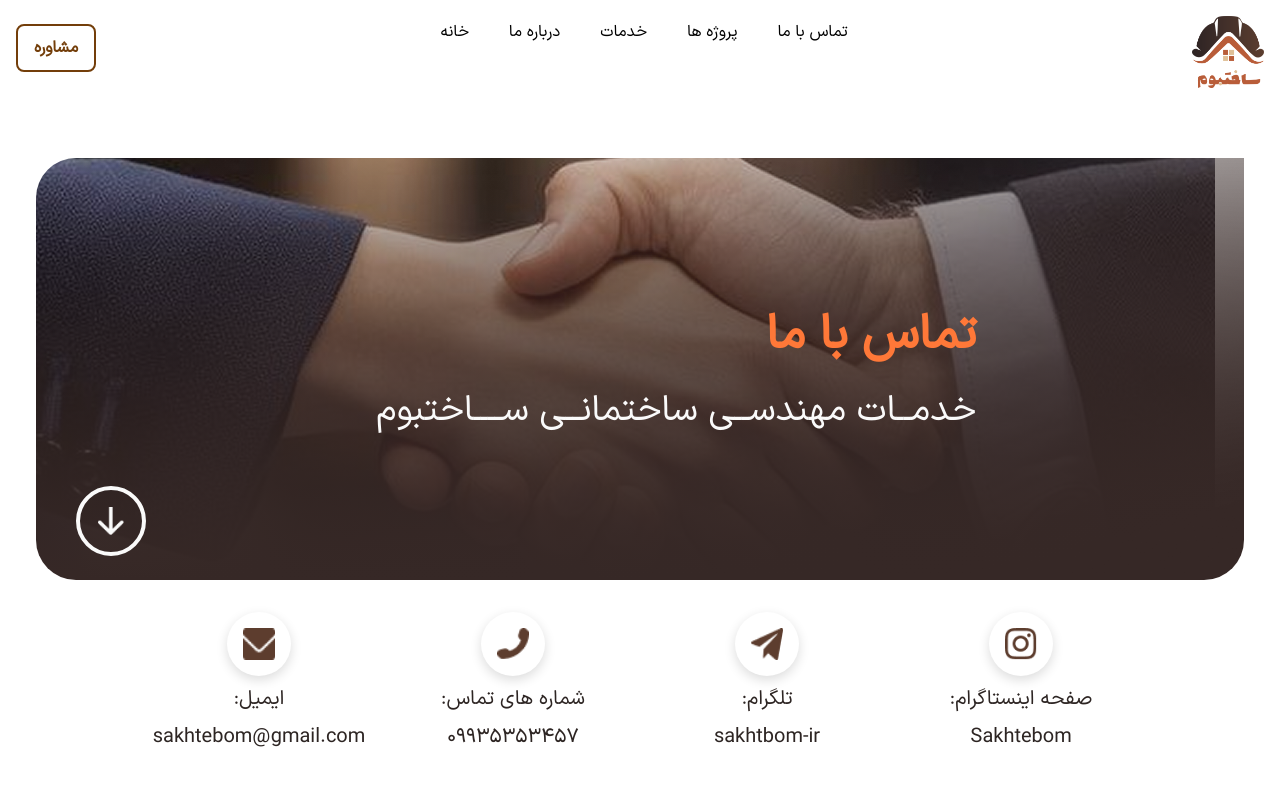
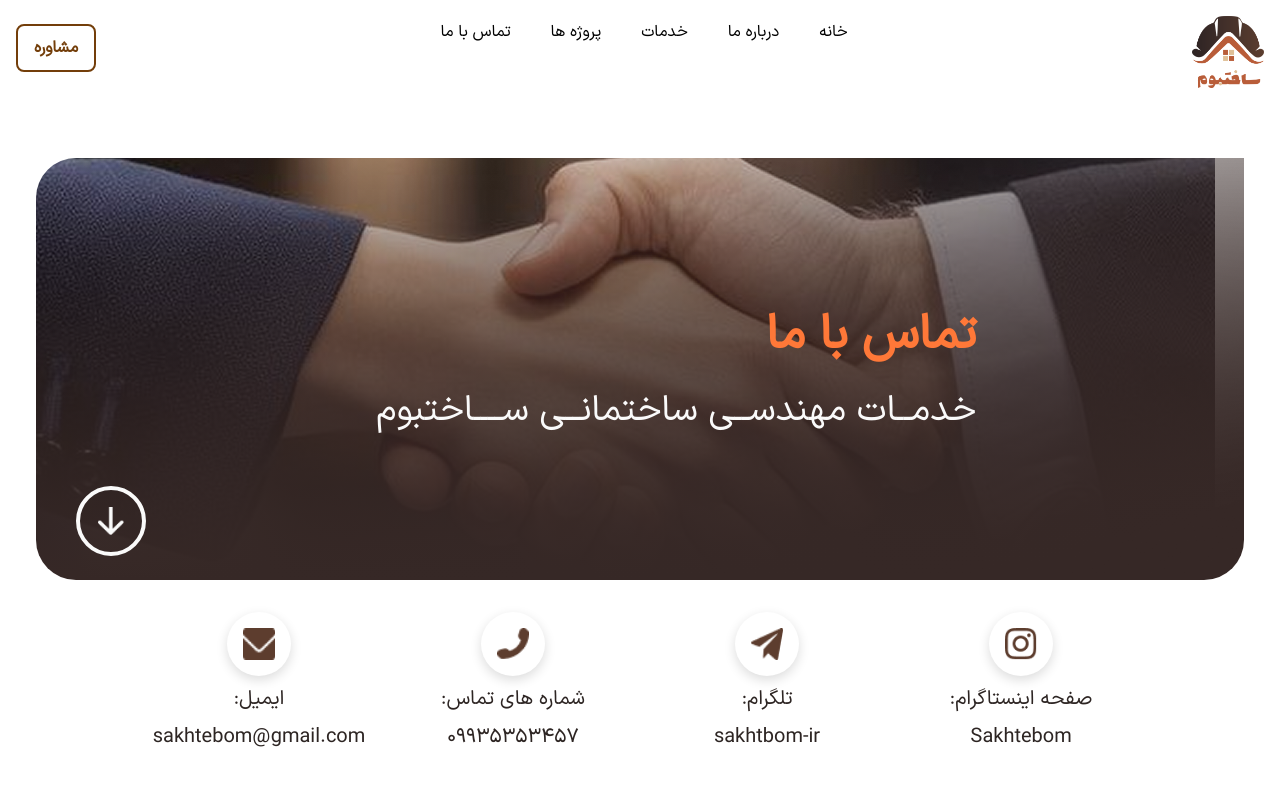
Before and after one commit to alifakharian/commond-pro, a React (Vite) app: page /commond-pro/ContactUs in a window 1280 px wide. Shown: the top 800 px of the page. Built offline with nearby package versions, Linux system fonts and the light colour scheme.

Commit message:
edited style

```diff
--- a/src/Pages/Components/Navbar/Navbar.tsx
+++ b/src/Pages/Components/Navbar/Navbar.tsx
@@ -25,7 +25,7 @@ function Navbar() {
         <button className="text-yellow-900 font-black border-2 w-[80px] h-[48px] mt-2 rounded-lg p-1">
           مشاوره
         </button>
-        <ul className="lg:flex hidden gap-4 flex-row-reverse justify-center">
+        <ul className="lg:flex hidden gap-4 flex-row justify-center">
           {navItem.map((elem) => (
             <li key={elem.link} className="px-3 py-1 rounded">
               <Link to={elem.link}>{elem.item}</Link>
```
